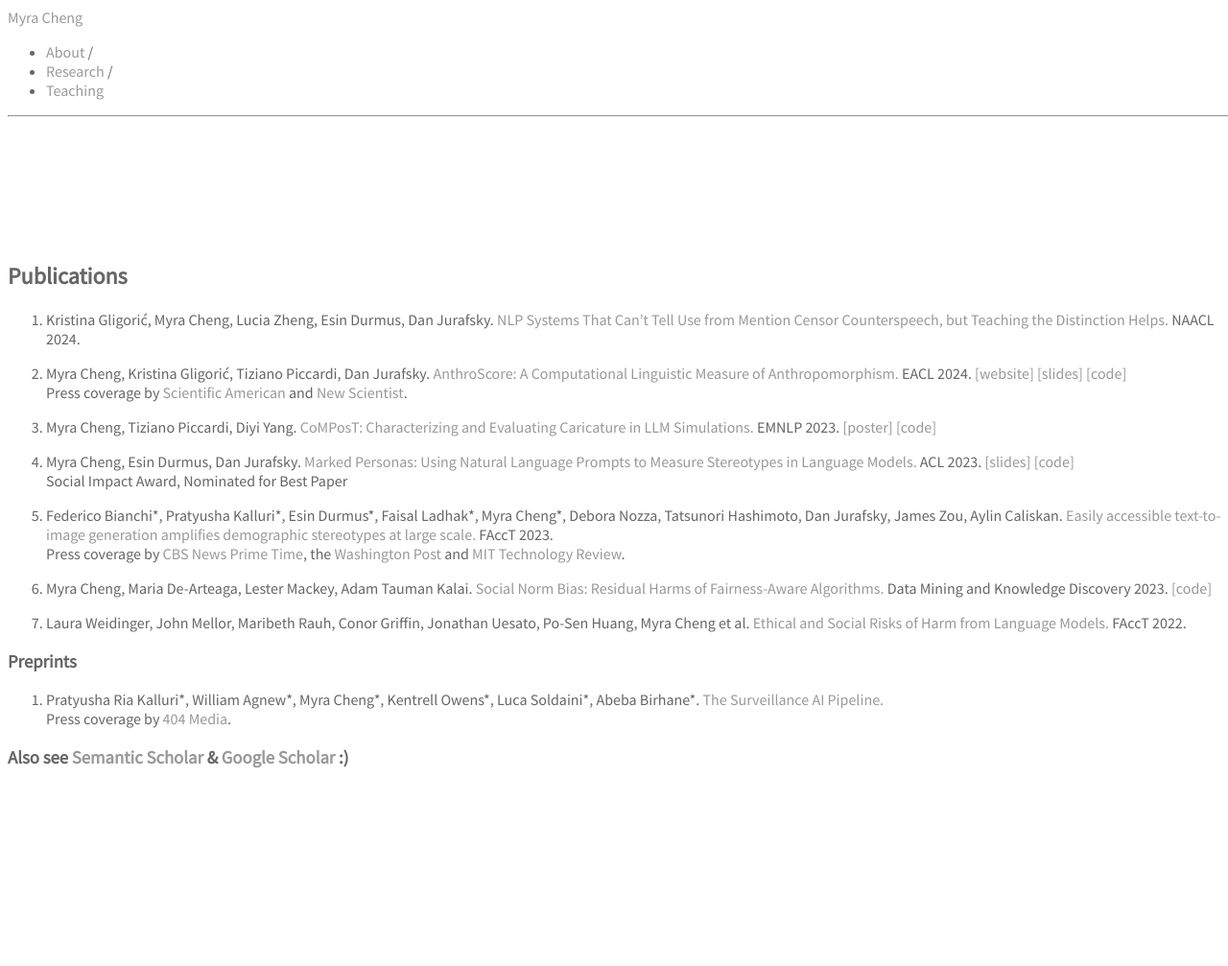
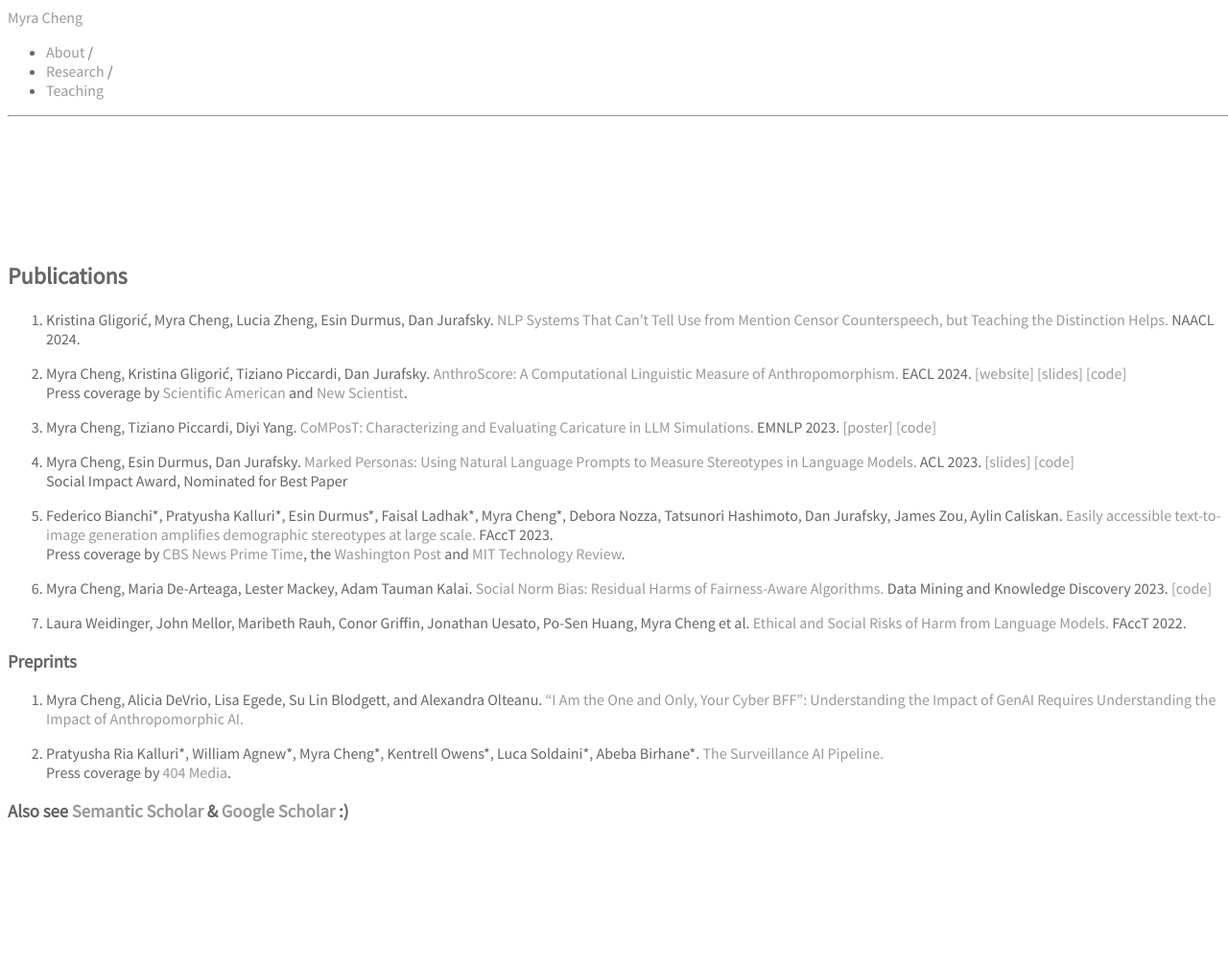
Before and after one commit to myracheng/myracheng.github.io, a Jekyll site: the page built from research.md, in a window 1280 px wide. Shown: the whole page at 96% size. Built offline with Jekyll 4.4.1, drawn with Linux system fonts in a browser that asks for light colours; some web fonts are replaced; our own code applies the rules of GitHub Pages for plain Markdown files; before the commit the page ends 951 px from its top, so only the background shows below that.

Commit message:
Update research.md

```diff
--- a/research.md
+++ b/research.md
@@ -19,7 +19,9 @@ Press coverage by [Scientific American](https://www.scientificamerican.com/artic
 7. Laura Weidinger, John Mellor, Maribeth Rauh, Conor Griffin, Jonathan Uesato, Po-Sen Huang, Myra Cheng et al. [Ethical and Social Risks of Harm from Language Models.](https://arxiv.org/pdf/2112.04359.pdf) FAccT 2022.
 
 ### Preprints
-1. Pratyusha Ria Kalluri\*, William Agnew\*, Myra Cheng\*, Kentrell Owens\*, Luca Soldaini\*, Abeba Birhane\*. [The Surveillance AI Pipeline.](https://arxiv.org/pdf/2309.15084.pdf)
+1. Myra Cheng, Alicia DeVrio, Lisa Egede, Su Lin Blodgett, and Alexandra Olteanu. ["I Am the One and Only, Your Cyber BFF": Understanding the Impact of GenAI Requires Understanding the Impact of Anthropomorphic AI.](https://arxiv.org/pdf/2410.08526)
+
+2. Pratyusha Ria Kalluri\*, William Agnew\*, Myra Cheng\*, Kentrell Owens\*, Luca Soldaini\*, Abeba Birhane\*. [The Surveillance AI Pipeline.](https://arxiv.org/pdf/2309.15084.pdf)
 <span  class="subline">Press coverage by [404 Media](https://www.404media.co/how-the-surveillance-ai-pipeline-literally-objectifies-human-beings/).</span>
 
 ### Also see [Semantic Scholar](https://www.semanticscholar.org/author/M.-Cheng/2149615775) & [Google Scholar](https://scholar.google.com/citations?user=gaslQl8AAAAJ&hl=en) :)
```
